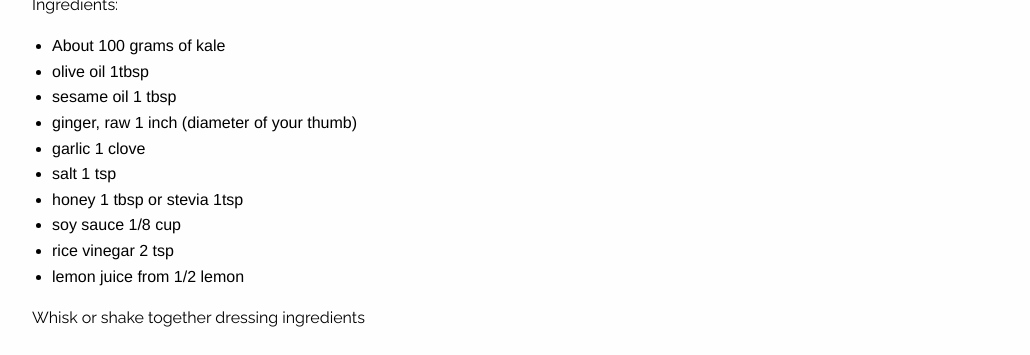
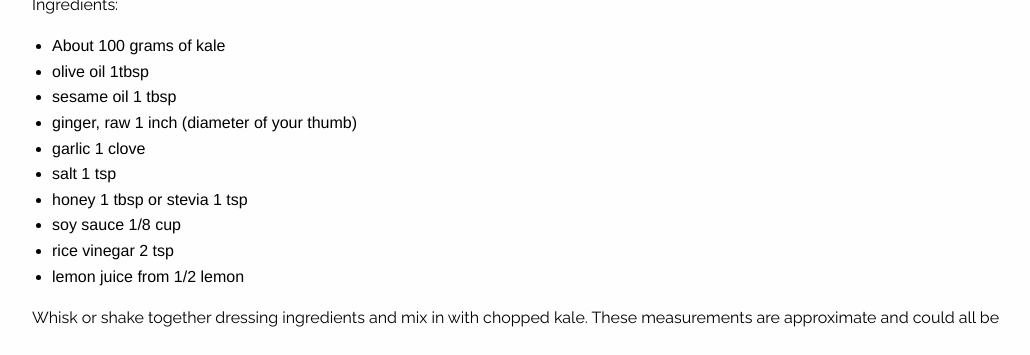
Before and after one commit to danbraun/danbraun.me, a Jekyll site: the page built from _posts/2018-06-13-kale-salad.md, in a window 1280 px wide and 900 px high, scrolled down 3660 px, cut to the strip 69-424 px from the top of the window. Shown: the whole strip, without its empty margins (55-1085 px from the left). Built offline with Jekyll 4.4.1, drawn with Linux system fonts in a browser that asks for light colours; a script that is not in the unit is left out.

Commit message:
Uploaded by https://stackedit.io/

```diff
--- a/_posts/2018-06-13-kale-salad.md
+++ b/_posts/2018-06-13-kale-salad.md
@@ -40,14 +40,14 @@ Ingredients:
  - ginger, raw 1 inch (diameter of your thumb)
  - garlic 1 clove
  - salt 1 tsp
- - honey 1 tbsp or stevia 1tsp
+ - honey 1 tbsp or stevia 1 tsp
  - soy sauce 1/8 cup
  - rice vinegar 2 tsp
  - lemon juice from 1/2 lemon
 
-Whisk or shake together dressing ingredients
+Whisk or shake together dressing ingredients and mix in with chopped kale. These measurements are approximate and could all be
 
 <!--stackedit_data:
-eyJoaXN0b3J5IjpbMTg4Mzk5OTQ2LC0xMDYyNjg1NzUyLDIwMD
-U0ODk2NzIsMTgyNjkwMTY5MSwxNzcwNjA1MDQ0XX0=
+eyJoaXN0b3J5IjpbMTc3NjQ0NTU2MCwtMTA2MjY4NTc1MiwyMD
+A1NDg5NjcyLDE4MjY5MDE2OTEsMTc3MDYwNTA0NF19
 -->
```
